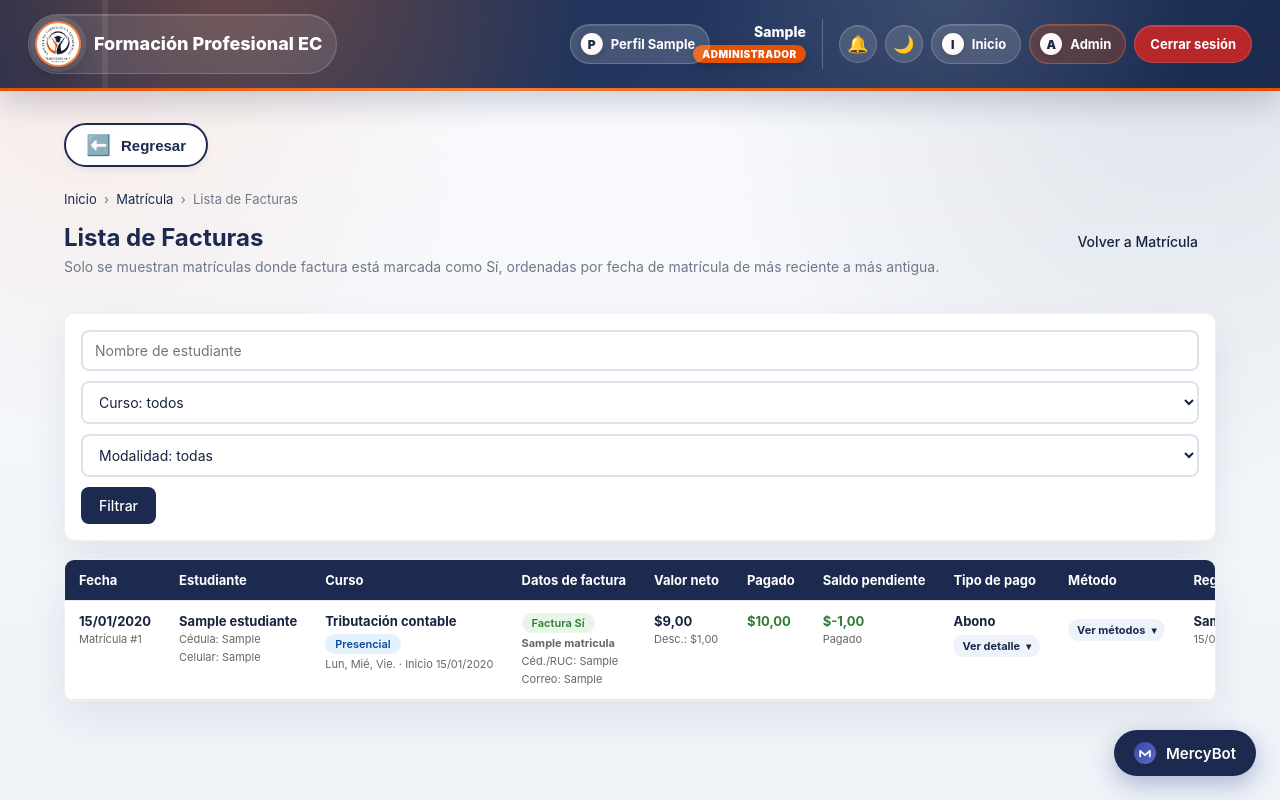
After one commit to photogamer2015/formacionProfesionalFinal, a Django app: page /matricula/facturas/ in a window 1280 px wide. The commit adds this page. Run offline with Django 5.2, Linux system fonts and the light colour scheme; a user stored in the database is signed in; data comes from the database, SQL or seed files in the repository; tables that the repository leaves empty hold one stand-in row (values such as "Sample post"); some libraries are stand-ins or nearby versions.

Commit message:
Agrega lista de facturas de matriculas

```diff
--- a/academia/urls.py
+++ b/academia/urls.py
@@ -17,6 +17,8 @@ urlpatterns = [
     path('ayuda/', views.ayuda, name='ayuda'),
 
     # ── Matrícula (presencial u online) ────────────────────────
+    path('matricula/facturas/',
+         views.matricula_facturas, name='matricula_facturas'),
     path('matricula/<str:modalidad>/',
          views.matricula_menu, name='matricula_menu'),
     path('matricula/<str:modalidad>/registrar/',
--- a/academia/views.py
+++ b/academia/views.py
@@ -7,7 +7,7 @@ from django.contrib import messages
 from django.contrib.auth.decorators import login_required
 from django.contrib.auth.models import User
 from django.db import transaction
-from django.db.models import Count, Q, Sum
+from django.db.models import Count, Prefetch, Q, Sum
 from django.http import JsonResponse
 from django.shortcuts import get_object_or_404, redirect, render
 from django.views.decorators.http import require_http_methods, require_POST
@@ -48,6 +48,55 @@ def _filtrar_matriculas_por_busqueda(qs, termino):
         'fact_cedula',
         'fact_nombres',
     ])
+
+
+def _nombre_usuario(usuario):
+    if not usuario:
+        return ''
+    return usuario.get_full_name() or usuario.username
+
+
+def _resumen_pagos_factura(abonos):
+    tipos = {}
+    metodos = {}
+    registradores = []
+    bancos_map = dict(Abono.BANCOS)
+    metodos_map = dict(Abono.METODOS)
+
+    def sumar(diccionario, etiqueta, monto):
+        item = diccionario.setdefault(
+            etiqueta,
+            {'label': etiqueta, 'total': Decimal('0.00'), 'count': 0},
+        )
+        item['total'] += monto
+        item['count'] += 1
+
+    def etiqueta_metodo(metodo, banco):
+        etiqueta = metodos_map.get(metodo, metodo or 'Sin método')
+        if metodo in ('transferencia', 'tarjeta') and banco:
+            etiqueta = f'{etiqueta} · {bancos_map.get(banco, banco)}'
+        return etiqueta
+
+    for abono in abonos:
+        monto = abono.monto or Decimal('0.00')
+        monto_2 = abono.monto_2 or Decimal('0.00')
+        monto_1 = monto - monto_2 if monto_2 > 0 else monto
+
+        sumar(tipos, abono.get_tipo_pago_display(), monto)
+        sumar(metodos, etiqueta_metodo(abono.metodo, abono.banco), monto_1)
+
+        if monto_2 > 0 and abono.metodo_2:
+            sumar(metodos, etiqueta_metodo(abono.metodo_2, abono.banco_2), monto_2)
+
+        registrado = _nombre_usuario(abono.registrado_por)
+        if registrado and registrado not in registradores:
+            registradores.append(registrado)
+
+    return {
+        'tipos': list(tipos.values()),
+        'metodos': list(metodos.values()),
+        'registradores': registradores,
+    }
 
 
 @login_required
@@ -1134,6 +1183,81 @@ def matricula_lista(request, modalidad):
         'modalidad': modalidad,
         'modalidad_label': _label_modalidad(modalidad),
         'modalidad_registro': 'presencial' if modalidad == 'todos' else modalidad,
+    })
+
+
+@matricula_requerida
+def matricula_facturas(request):
+    estudiante_q = request.GET.get('estudiante', '').strip()
+    curso_id = request.GET.get('curso', '').strip()
+    modalidad_filtro = request.GET.get('modalidad', '').strip()
+
+    qs = (
+        Matricula.objects
+        .filter(factura_realizada='si')
+        .select_related(
+            'estudiante', 'curso', 'jornada', 'jornada__sede',
+            'registrado_por', 'vendedora',
+        )
+        .prefetch_related(
+            Prefetch(
+                'abonos',
+                queryset=(
+                    Abono.objects
+                    .filter(cuenta_para_saldo=True)
+                    .select_related('registrado_por')
+                    .order_by('fecha', 'creado', 'id')
+                ),
+                to_attr='abonos_factura',
+            )
+        )
+    )
+
+    if estudiante_q:
+        qs = filtrar_queryset_busqueda(qs, estudiante_q, ['estudiante__nombres'])
+
+    if curso_id.isdigit():
+        qs = qs.filter(curso_id=int(curso_id))
+    else:
+        curso_id = ''
+
+    if modalidad_filtro in MODALIDADES_VALIDAS:
+        qs = qs.filter(modalidad=modalidad_filtro)
+    else:
+        modalidad_filtro = ''
+
+    matriculas = list(qs.order_by('-fecha_matricula', '-creado', '-id'))
+    for matricula in matriculas:
+        matricula.factura_resumen_pagos = _resumen_pagos_factura(
+            getattr(matricula, 'abonos_factura', [])
+        )
+
+    total_neto = sum((m.valor_neto for m in matriculas), Decimal('0.00'))
+    total_pagado = sum((m.valor_pagado or Decimal('0.00') for m in matriculas), Decimal('0.00'))
+    total_saldo = sum((m.saldo for m in matriculas), Decimal('0.00'))
+
+    cursos = (
+        Curso.objects
+        .filter(matriculas__factura_realizada='si')
+        .distinct()
+        .order_by('nombre')
+    )
+    modalidad_opciones = [
+        {'value': modalidad, 'label': _label_modalidad(modalidad)}
+        for modalidad in MODALIDADES_VALIDAS
+    ]
+
+    return render(request, 'matricula/facturas.html', {
+        'matriculas': matriculas,
+        'total_facturas': len(matriculas),
+        'cursos': cursos,
+        'modalidad_opciones': modalidad_opciones,
+        'estudiante_q': estudiante_q,
+        'curso_seleccionado': curso_id,
+        'modalidad_seleccionada': modalidad_filtro,
+        'total_neto': total_neto,
+        'total_pagado': total_pagado,
+        'total_saldo': total_saldo,
     })
 
 
--- /dev/null
+++ b/templates/matricula/facturas.html
@@ -0,0 +1,261 @@
+{% extends 'base.html' %}
+
+{% block title %}Lista de Facturas{% endblock %}
+
+{% block content %}
+<style>
+    .factura-filter {
+        display: flex;
+        flex-wrap: wrap;
+        gap: 10px;
+        align-items: center;
+        margin-bottom: 18px;
+        padding: 16px;
+    }
+    .factura-filter .form-input {
+        min-width: 190px;
+    }
+    .factura-filter .factura-filter__student {
+        flex: 1;
+        min-width: 240px;
+    }
+    .factura-subtext {
+        color: #666;
+        font-size: 11px;
+        line-height: 1.35;
+        margin-top: 3px;
+    }
+    .factura-payment-line {
+        display: block;
+        margin-bottom: 5px;
+        white-space: normal;
+        color: var(--fp-ink);
+        font-size: 12px;
+        line-height: 1.25;
+    }
+    .factura-details {
+        margin-top: 6px;
+        max-width: 180px;
+    }
+    .factura-details summary {
+        display: inline-flex;
+        align-items: center;
+        cursor: pointer;
+        padding: 4px 9px;
+        border-radius: 999px;
+        background: #eef3fb;
+        color: var(--fp-navy);
+        font-size: 11px;
+        font-weight: 700;
+        list-style: none;
+        white-space: nowrap;
+    }
+    .factura-details summary::-webkit-details-marker {
+        display: none;
+    }
+    .factura-details summary::after {
+        content: "▾";
+        font-size: 10px;
+        margin-left: 6px;
+    }
+    .factura-details[open] summary {
+        margin-bottom: 8px;
+    }
+    .factura-details[open] summary::after {
+        content: "▴";
+    }
+    .factura-details__body {
+        padding: 8px 10px;
+        border: 1px solid #dde4ee;
+        border-radius: 8px;
+        background: #fbfcff;
+    }
+    .factura-table td {
+        vertical-align: top;
+    }
+</style>
+
+<div class="crumb">
+    <a href="{% url 'academia:bienvenida' %}">Inicio</a> &nbsp;›&nbsp;
+    <a href="{% url 'academia:matricula_menu' modalidad='presencial' %}">Matrícula</a> &nbsp;›&nbsp;
+    Lista de Facturas
+</div>
+
+<div style="display:flex; justify-content:space-between; align-items:flex-start; flex-wrap:wrap; gap:12px; margin-bottom:14px;">
+    <div>
+        <h2 class="page-title">Lista de Facturas</h2>
+        <p class="page-subtitle">
+            Solo se muestran matrículas donde factura está marcada como Sí, ordenadas por fecha de matrícula de más reciente a más antigua.
+        </p>
+    </div>
+    <a href="{% url 'academia:matricula_menu' modalidad='presencial' %}" class="btn btn-secondary">Volver a Matrícula</a>
+</div>
+
+<form method="get" class="card-box factura-filter">
+    <input
+        type="text"
+        name="estudiante"
+        value="{{ estudiante_q }}"
+        placeholder="Nombre de estudiante"
+        class="form-input factura-filter__student"
+    >
+    <select name="curso" class="form-input">
+        <option value="">Curso: todos</option>
+        {% for c in cursos %}
+        <option value="{{ c.id }}" {% if curso_seleccionado == c.id|stringformat:"s" %}selected{% endif %}>
+            {{ c.nombre }}
+        </option>
+        {% endfor %}
+    </select>
+    <select name="modalidad" class="form-input">
+        <option value="">Modalidad: todas</option>
+        {% for item in modalidad_opciones %}
+        <option value="{{ item.value }}" {% if modalidad_seleccionada == item.value %}selected{% endif %}>
+            {{ item.label }}
+        </option>
+        {% endfor %}
+    </select>
+    <button type="submit" class="btn btn-primary">Filtrar</button>
+    {% if estudiante_q or curso_seleccionado or modalidad_seleccionada %}
+    <a href="{% url 'academia:matricula_facturas' %}" class="btn btn-secondary">Limpiar</a>
+    {% endif %}
+</form>
+
+<div class="table-wrap">
+    {% if matriculas %}
+    <table class="factura-table">
+        <thead>
+            <tr>
+                <th>Fecha</th>
+                <th>Estudiante</th>
+                <th>Curso</th>
+                <th>Datos de factura</th>
+                <th>Valor neto</th>
+                <th>Pagado</th>
+                <th>Saldo pendiente</th>
+                <th>Tipo de pago</th>
+                <th>Método</th>
+                <th>Registró</th>
+                <th>Comp.</th>
+                <th>Acciones</th>
+            </tr>
+        </thead>
+        <tbody>
+            {% for m in matriculas %}
+            <tr>
+                <td>
+                    <strong>{{ m.fecha_matricula|date:"d/m/Y" }}</strong>
+                    <div class="factura-subtext">Matrícula #{{ m.pk }}</div>
+                </td>
+                <td>
+                    <strong>{{ m.estudiante.nombres }}</strong>
+                    <div class="factura-subtext">Cédula: {{ m.estudiante.cedula }}</div>
+                    {% if m.estudiante.celular %}
+                    <div class="factura-subtext">Celular: {{ m.estudiante.celular }}</div>
+                    {% endif %}
+                </td>
+                <td>
+                    <strong>{{ m.curso.nombre }}</strong>
+                    <div style="margin-top:5px;">
+                        <span class="badge badge-{{ m.modalidad }}">
+                            {{ m.get_modalidad_display }}
+                        </span>
+                    </div>
+                    {% if m.jornada %}
+                    <div class="factura-subtext">
+                        {{ m.jornada.descripcion_legible }}
+                        {% if m.jornada.fecha_inicio %} · Inicio {{ m.jornada.fecha_inicio|date:"d/m/Y" }}{% endif %}
+                    </div>
+                    {% endif %}
+                </td>
+                <td>
+                    <span class="badge badge-pagado">Factura Sí</span>
+                    <div class="factura-subtext">
+                        <strong>{{ m.fact_nombres|default:m.estudiante.nombres }}</strong>
+                    </div>
+                    <div class="factura-subtext">Céd./RUC: {{ m.fact_cedula|default:m.estudiante.cedula }}</div>
+                    <div class="factura-subtext">Correo: {{ m.fact_correo|default:m.estudiante.correo|default:"—" }}</div>
+                </td>
+                <td>
+                    <strong>${{ m.valor_neto|floatformat:2 }}</strong>
+                    {% if m.tiene_descuento %}
+                    <div class="factura-subtext">Desc.: ${{ m.descuento|floatformat:2 }}</div>
+                    {% endif %}
+                </td>
+                <td><strong style="color:#2e7d32;">${{ m.valor_pagado|floatformat:2 }}</strong></td>
+                <td>
+                    <strong style="color:{% if m.saldo > 0 %}#c62828{% else %}#2e7d32{% endif %};">
+                        ${{ m.saldo|floatformat:2 }}
+                    </strong>
+                    <div class="factura-subtext">{{ m.estado_pago }}</div>
+                </td>
+                <td>
+                    {% if m.forma_pago %}
+                    <strong>{{ m.get_forma_pago_display }}</strong>
+                    {% endif %}
+                    {% if m.factura_resumen_pagos.tipos %}
+                    <details class="factura-details">
+                        <summary>Ver detalle</summary>
+                        <div class="factura-details__body">
+                        {% for tipo in m.factura_resumen_pagos.tipos %}
+                        <span class="factura-payment-line">
+                            {{ tipo.label }}: ${{ tipo.total|floatformat:2 }}
+                        </span>
+                        {% endfor %}
+                        </div>
+                    </details>
+                    {% elif not m.forma_pago %}
+                    <span style="color:#888;">Sin pagos registrados</span>
+                    {% endif %}
+                </td>
+                <td>
+                    {% if m.factura_resumen_pagos.metodos %}
+                    <details class="factura-details">
+                        <summary>Ver métodos</summary>
+                        <div class="factura-details__body">
+                        {% for metodo in m.factura_resumen_pagos.metodos %}
+                        <span class="factura-payment-line">
+                            {{ metodo.label }}: ${{ metodo.total|floatformat:2 }}
+                        </span>
+                        {% endfor %}
+                        </div>
+                    </details>
+                    {% else %}
+                    <span style="color:#888;">—</span>
+                    {% endif %}
+                </td>
+                <td>
+                    {% if m.registrado_por %}
+                    <strong>{{ m.registrado_por.get_full_name|default:m.registrado_por.username }}</strong>
+                    <div class="factura-subtext">{{ m.creado|date:"d/m/Y H:i" }}</div>
+                    {% else %}
+                    <span style="color:#888;">—</span>
+                    {% endif %}
+                </td>
+                <td>
+                    {% if m.link_comprobante %}
+                    <a href="{{ m.link_comprobante }}" target="_blank" rel="noopener" title="Ver comprobante" style="text-decoration:none;">Ver</a>
+                    {% else %}
+                    —
+                    {% endif %}
+                </td>
+                <td>
+                    <div class="row-actions">
+                        <a href="{% url 'academia:matricula_editar' modalidad=m.modalidad pk=m.pk %}" class="btn btn-warning btn-sm">Editar</a>
+                        <a href="{% url 'academia:matricula_abonos' m.pk %}" class="btn btn-secondary btn-sm">Pagos</a>
+                    </div>
+                </td>
+            </tr>
+            {% endfor %}
+        </tbody>
+    </table>
+    {% else %}
+    <div class="empty-state">
+        <p style="font-size:15px; margin-bottom:8px;">
+            No hay matrículas con factura Sí para los filtros seleccionados.
+        </p>
+        <a href="{% url 'academia:matricula_facturas' %}" class="btn btn-secondary">Limpiar filtros</a>
+    </div>
+    {% endif %}
+</div>
+{% endblock %}
```
Also changed, not shown: templates/matricula/menu.html (+10 -0 lines), templates/pagos/lista.html (+100 -3 lines).
